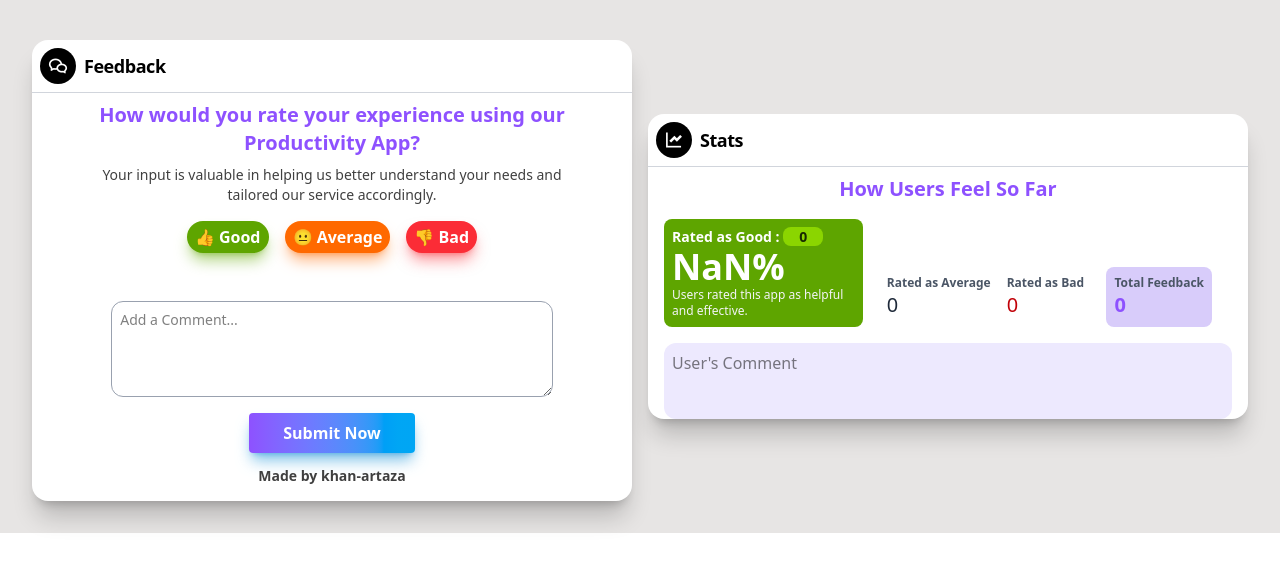
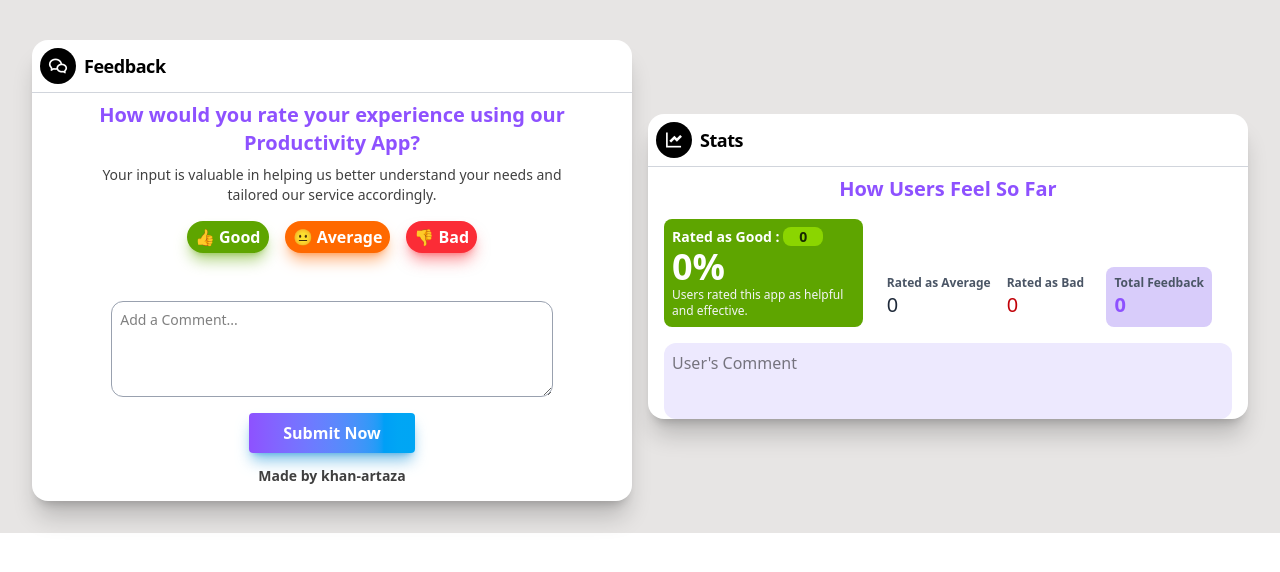
Before and after one commit to khan-artaza/feedbackApplication, a React (Vite) app: page / in a window 1280 px wide. Shown: the top 572 px of the page. Built offline with nearby package versions, Linux system fonts and the light colour scheme.

Commit message:
added validation for NaN

```diff
--- a/src/components/Stats.jsx
+++ b/src/components/Stats.jsx
@@ -34,7 +34,7 @@ console.log(clutter);
       <div className="upperCard relative flex flex-col lg:flex-row  lg:items-end gap-4 w-full">
         <div className="card w-[75%] lg:w-[35%] rounded-lg p-2 bg-lime-600 text-white">
           <h3 className="text-sm font-semibold w-full">Rated as Good : <span className="bg-lime-400 px-4 rounded-lg text-black opacity-75 ">{numOfGood}</span></h3>
-          <h1 className="text-4xl font-bold">{Math.floor((numOfGood/numOFRating)*100)}%</h1>
+          <h1 className="text-4xl font-bold">{Math.floor((numOfGood/numOFRating)*100)? Math.floor((numOfGood/numOFRating)*100) : "0"}%</h1>
           <p className="text-xs text-gray-100">Users rated this app as helpful and effective.</p>
         </div>
 
```
